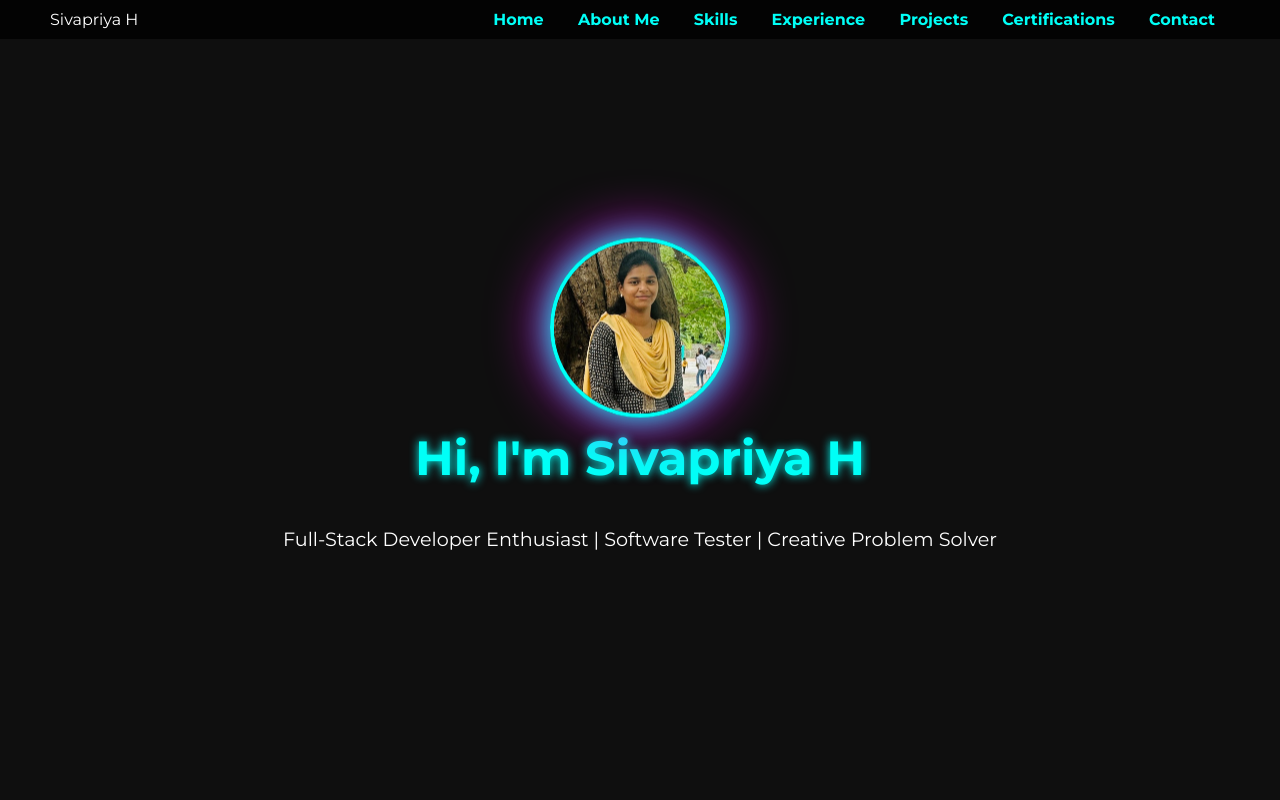
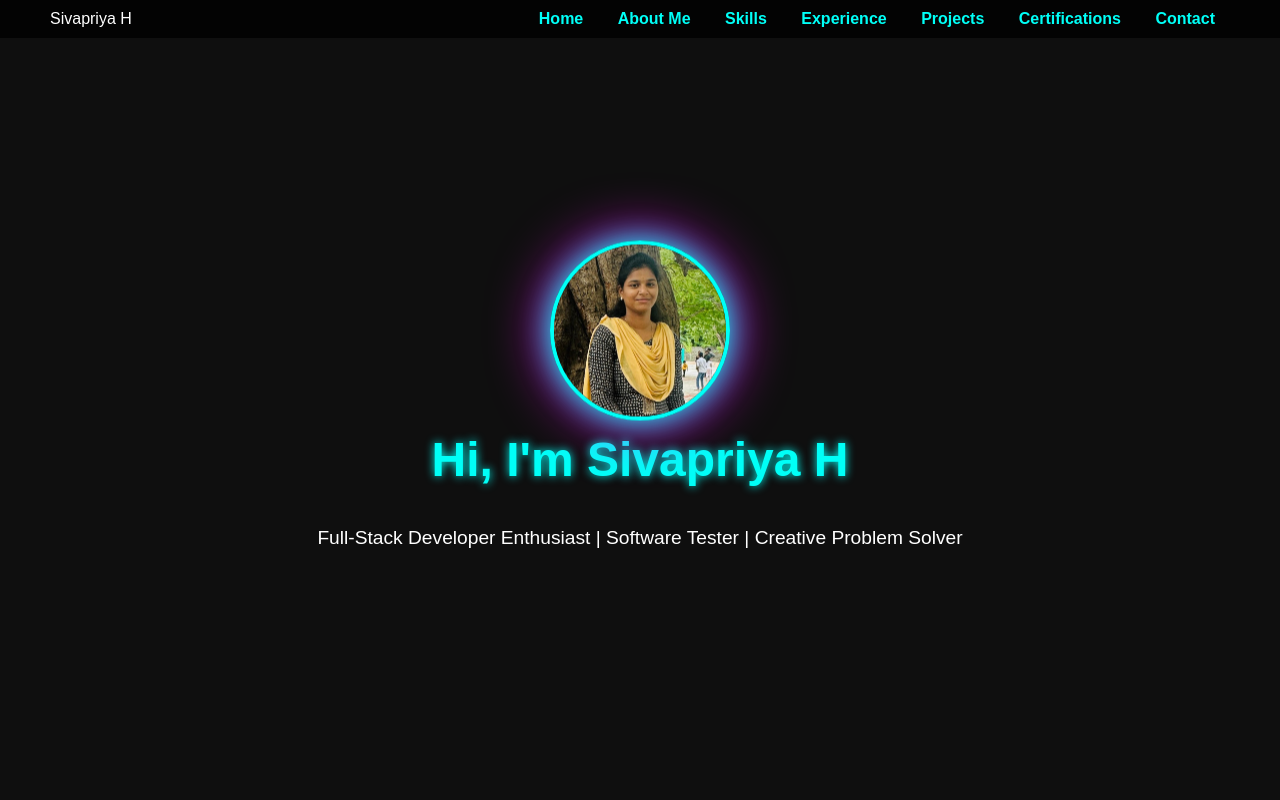
Before and after one commit to Sivapriya-27/portfolio, a plain HTML site: page index.html in a window 1280 px wide. Shown: the top 800 px of the page. Drawn offline with Linux system fonts and the light colour scheme; files whose address does not match are found by name.

Commit message:
Update index.html

```diff
--- a/index.html
+++ b/index.html
@@ -4,7 +4,9 @@
   <meta charset="UTF-8">
   <meta name="viewport" content="width=device-width, initial-scale=1.0">
   <title>Sivapriya H | Full-Stack Portfolio</title>
-  <link href="https://fonts.googleapis.com/css2?family=Montserrat:wght@400;700&family=Roboto+Mono&display=swap" rel="stylesheet">
+  <meta name="description" content="Aspiring Full-Stack Developer | Portfolio Projects | UI/UX Designs">
+</head>
+
   <style>
     /* General Styles */
     * {margin:0; padding:0; box-sizing:border-box;}
```
